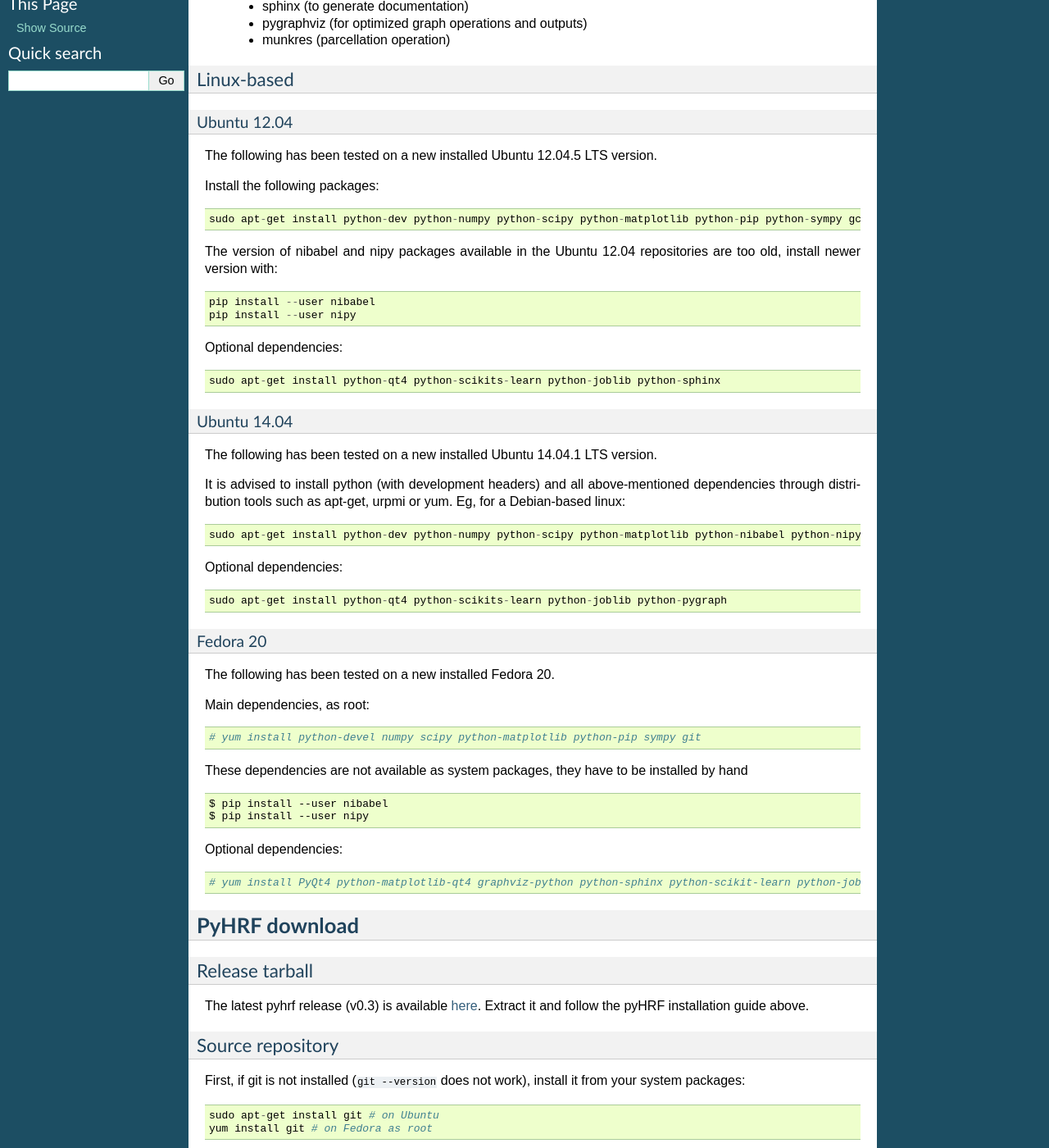
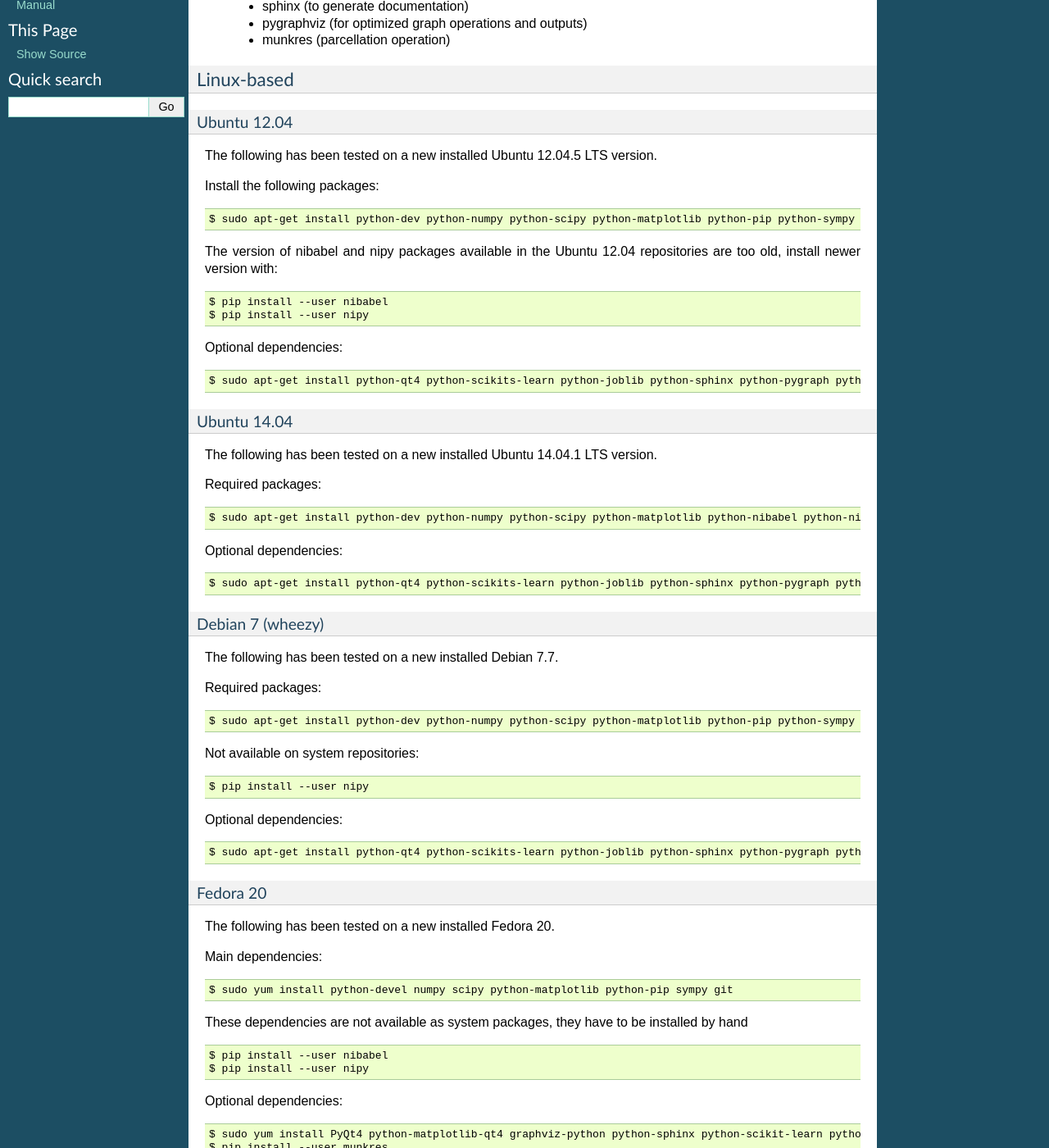
Before and after one commit to pyhrf/pyhrf, a Sphinx documentation site: the page built from doc/sphinx/source/installation.rst, in a window 1280 px wide and 1400 px high, scrolled down 568 px. Shown: the whole window at 82% size. Built offline with Sphinx 7.4.7, drawn with Linux system fonts in a browser that asks for light colours; pages that are not in the unit, such as notebooks, are missing from menus; some of the changed text lies outside the part shown.

Commit message:
Correct some typos in installation documentation

```diff
--- a/doc/sphinx/source/installation.rst
+++ b/doc/sphinx/source/installation.rst
@@ -60,48 +60,66 @@
 
 Install the following packages::
 
-    sudo apt-get install python-dev python-numpy python-scipy python-matplotlib python-pip python-sympy gcc
+    $ sudo apt-get install python-dev python-numpy python-scipy python-matplotlib python-pip python-sympy gcc
 
 The version of nibabel and nipy packages available in the Ubuntu 12.04 repositories are too old, install newer version with::
 
-    pip install --user nibabel
-    pip install --user nipy
+    $ pip install --user nibabel
+    $ pip install --user nipy
 
 Optional dependencies::
 
-    sudo apt-get install python-qt4 python-scikits-learn python-joblib python-sphinx
+    $ sudo apt-get install python-qt4 python-scikits-learn python-joblib python-sphinx python-pygraph python-munkres
 
 Ubuntu 14.04
 ============
 
 The following has been tested on a new installed Ubuntu 14.04.1 LTS version.
 
-It is advised to install python (with development headers) and all above-mentioned dependencies through distribution tools such as apt-get, urpmi or yum. Eg, for a Debian-based linux::
+Required packages::
 
-    sudo apt-get install python-dev python-numpy python-scipy python-matplotlib python-nibabel python-nipy
+    $ sudo apt-get install python-dev python-numpy python-scipy python-matplotlib python-nibabel python-nipy
 
 Optional dependencies::
 
-    sudo apt-get install python-qt4 python-scikits-learn python-joblib python-pygraph
+    $ sudo apt-get install python-qt4 python-scikits-learn python-joblib python-sphinx python-pygraph python-munkres
+
+Debian 7 (wheezy)
+=================
+
+The following has been tested on a new installed Debian 7.7.
+
+Required packages::
+
+    $ sudo apt-get install python-dev python-numpy python-scipy python-matplotlib python-pip python-sympy python-nibabel gcc
+
+Not available on system repositories::
+
+    $ pip install --user nipy
+
+Optional dependencies::
+
+    $ sudo apt-get install python-qt4 python-scikits-learn python-joblib python-sphinx python-pygraph python-munkres
 
 Fedora 20
 =========
 
 The following has been tested on a new installed Fedora 20.
 
-Main dependencies, as root::
+Main dependencies::
 
-  # yum install python-devel numpy scipy python-matplotlib python-pip sympy git
+    $ sudo yum install python-devel numpy scipy python-matplotlib python-pip sympy git
 
 These dependencies are not available as system packages, they have to be installed
 by hand ::
 
-  $ pip install --user nibabel
-  $ pip install --user nipy
+    $ pip install --user nibabel
+    $ pip install --user nipy
 
 Optional dependencies::
 
-  # yum install PyQt4 python-matplotlib-qt4 graphviz-python python-sphinx python-scikit-learn python-joblib
+    $ sudo yum install PyQt4 python-matplotlib-qt4 graphviz-python python-sphinx python-scikit-learn python-joblib
+    $ pip install --user munkres
 
 .. _Pyhrf download:
 
@@ -120,8 +138,8 @@
 
 First, if git is not installed (``git --version`` does not work), install it from your system packages::
 
-    sudo apt-get install git # on Ubuntu
-    yum install git # on Fedora as root
+    $ sudo apt-get install git # on Ubuntu and Debian
+    $ sudo yum install git # on Fedora as root
 
 The bleeding edge version of pyhrf is available via github. In a folder where you want to create the pyhrf repository, use the command::
 
@@ -153,7 +171,7 @@
 
     $ python setup.py develop --user
 
-On Ubuntu, you need to add the commands folder to your ``PATH`` by adding the following to your ``$HOME/.profile``::
+On Ubuntu and Debian, you need to add the commands folder to your ``PATH`` environement variable by adding the following to your ``$HOME/.profile``::
 
     if [ -d "$HOME/.local/bin"  ]; then
         PATH="$HOME/.local/bin:$PATH"
@@ -161,7 +179,7 @@
 
 *** Run tests to check installation**::
 
-    pyhrf_maketests
+    $ pyhrf_maketests
 
 **Configuration**
 #################
```
